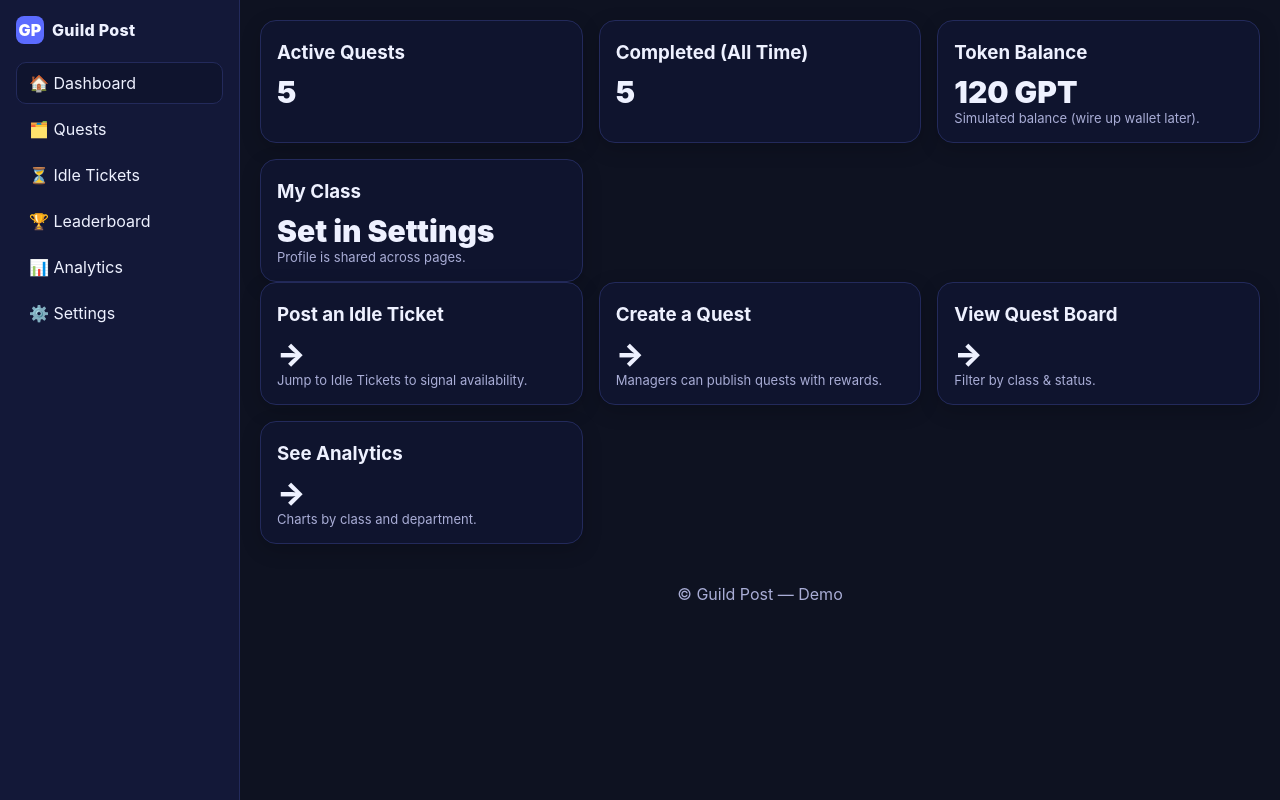
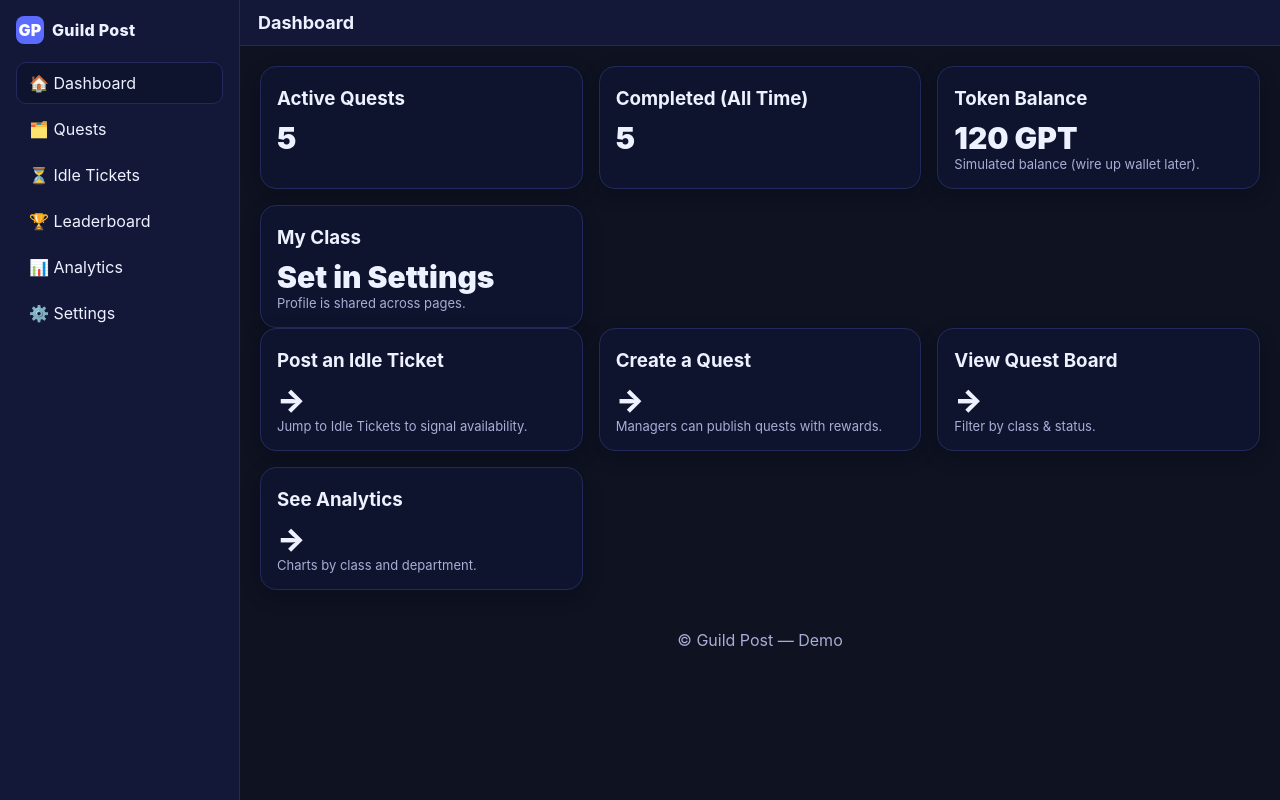
Before and after one commit to AKAGTAE77/guildpost, a plain HTML site: page index.html in a window 1280 px wide. Drawn offline with Linux system fonts and the light colour scheme.

Commit message:
Update index.html

```diff
--- a/index.html
+++ b/index.html
@@ -12,14 +12,18 @@
     <div class="brand"><div class="logo">GP</div>Guild Post</div>
     <nav class="nav">
       <a href="index.html" class="active">🏠 Dashboard</a>
-      <a href="quests.html" >🗂️ Quests</a>
-      <a href="idle.html" >⏳ Idle Tickets</a>
-      <a href="leaderboard.html" >🏆 Leaderboard</a>
-      <a href="analytics.html" >📊 Analytics</a>
-      <a href="settings.html" >⚙️ Settings</a>
+      <a href="quests.html">🗂️ Quests</a>
+      <a href="idle.html">⏳ Idle Tickets</a>
+      <a href="leaderboard.html">🏆 Leaderboard</a>
+      <a href="analytics.html">📊 Analytics</a>
+      <a href="settings.html">⚙️ Settings</a>
     </nav>
   </aside>
   <div class="main">
+    <div class="topbar">
+      <div class="title">Dashboard</div>
+    </div>
+
     <div class="page" id="page-root">
       <!-- Content injected by page script -->
     </div>
```
